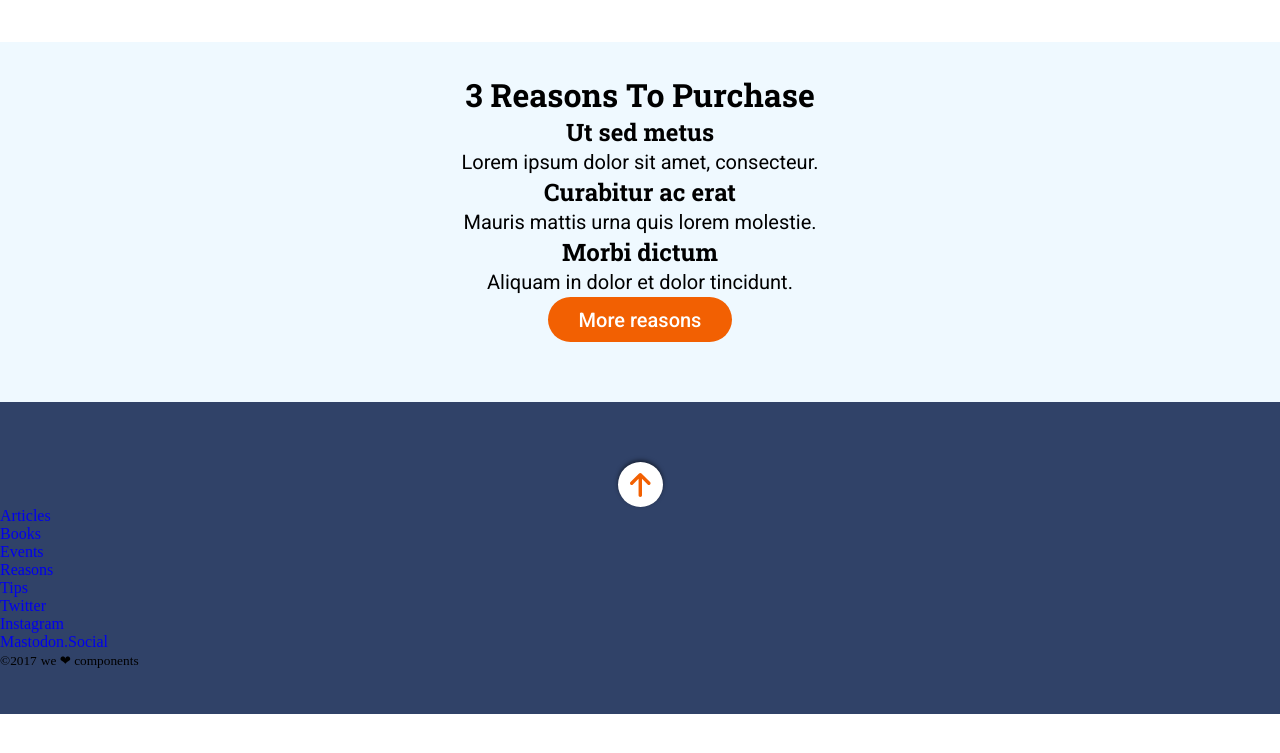
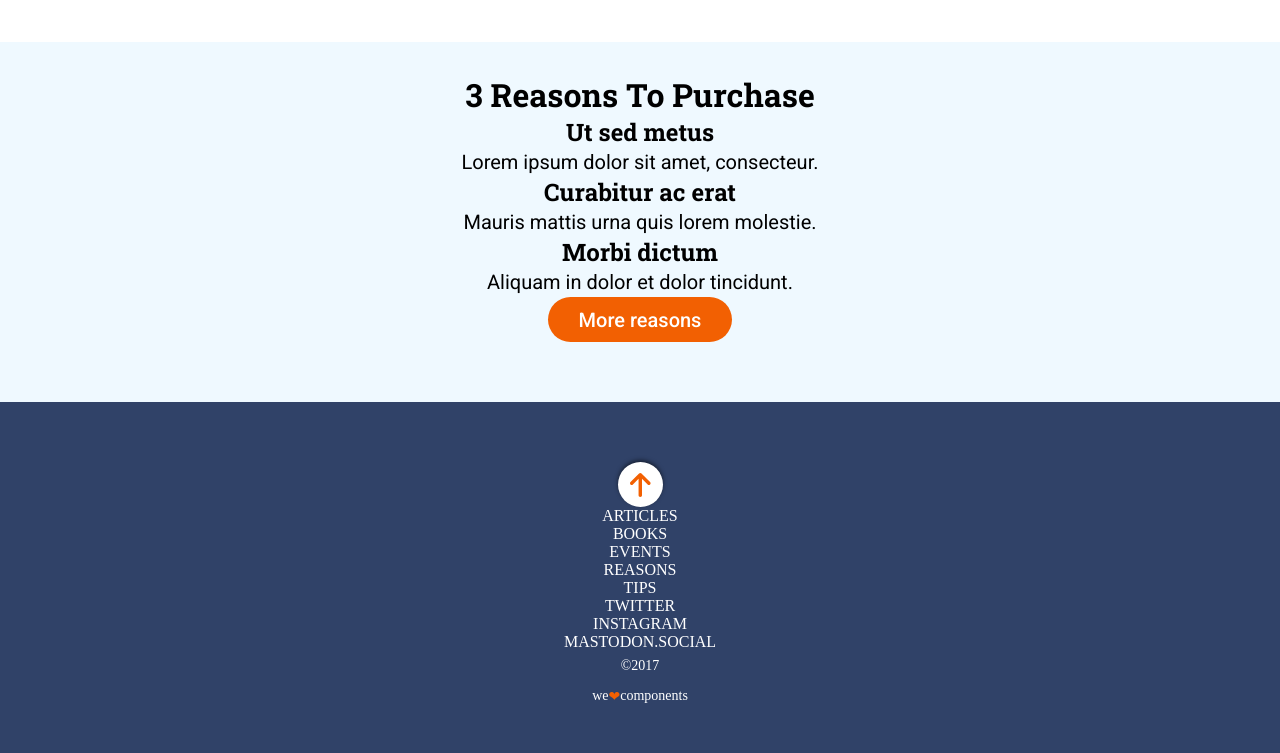
Before and after one commit to Adalab/f-m1-evaluacion-final-carmen-tm, a website: page public/index.html in a window 1280 px wide. Shown: the part 983-1736 px from the top of the page. Before the commit the page ends 1697 px from the top, so only its background shows below. Drawn offline with Linux system fonts and the light colour scheme.

Commit message:
Complete with more footer styles

```diff
--- a/_src/assets/scss/components/_typography.scss
+++ b/_src/assets/scss/components/_typography.scss
@@ -167,6 +167,10 @@
     text-transform: capitalize;
 }
 
+.txt-low{
+    text-transform: lowercase;
+}
+
 
 // This is a variable of the default size of our website, that is called in the function @function rem($pixels)
 $defaultFontSize: 14;
--- a/_src/assets/scss/core/_mixins.scss
+++ b/_src/assets/scss/core/_mixins.scss
@@ -6,7 +6,7 @@
 }
 
 @mixin title-box-cent {
-    // display: inline-block;
+    display: inline-block;
     height: $title-box-height;
 
     display: flex;
--- a/_src/assets/scss/layout/_base.scss
+++ b/_src/assets/scss/layout/_base.scss
@@ -21,6 +21,7 @@ button{
 // Reset defualt styles for links:
 a{
     text-decoration: none;
+    color: inherit;
 }
 
 // General settings:
--- a/_src/assets/scss/layout/_footer.scss
+++ b/_src/assets/scss/layout/_footer.scss
@@ -3,4 +3,10 @@
 
     padding-top: 60px;
     padding-bottom: 45px;
+
+    .footer-copyright, .footer-claim{
+        // display: block;
+        @include title-box-cent;
+        justify-content: center;
+    }
 }
--- a/public/index.html
+++ b/public/index.html
@@ -79,8 +79,8 @@
                     <img src="./ico-arrow.svg" alt="Icon for scroll up">
                 </button>
                 <div class="flex-container">
-                    <nav class="nav-social-media">
-                        <ul class="list-pages">
+                    <nav class="nav-social-media item-1">
+                        <ul class="font-family txt-reg txt-md1-nav txt-center txt-neutral-0 txt-upper">
                             <li> <a href="#" title="Articles">Articles</a>
 
                             </li>
@@ -98,8 +98,8 @@
                             </li>
                         </ul>
                     </nav>
-                    <nav class="nav-social-media">
-                        <ul class="list-social-media">
+                    <nav class="nav-social-media item-2">
+                        <ul class="font-family txt-reg txt-md1-nav txt-center txt-neutral-0 txt-upper">
                             <li> <a href="#" title="@Proxy Twitter">Twitter</a>
 
                             </li>
@@ -111,9 +111,11 @@
                             </li>
                         </ul>
                     </nav>
-                    <div class="footer-copyright-claim"> <small class="small-copyright">©2017</small>
- <small class="small-claim">we ❤︎ components</small>
+                    <div class="item-3"> <small class="footer-copyright font-family txt-reg txt-sm2 txt-center txt-neutral-0 title-box-cent">©2017</small>
 
+                        <small
+                        class="footer-claim font-family txt-reg txt-sm2 txt-center txt-neutral-0 title-box-cent txt-low">we <span class="txt-secondary-600">❤︎</span>
+components</small>
                     </div>
                 </div>
             </footer>
```
Also changed, not shown: _src/templates/partials/_footer.html (+9 -7 lines), public/assets/css/main.css, 1 other file.
